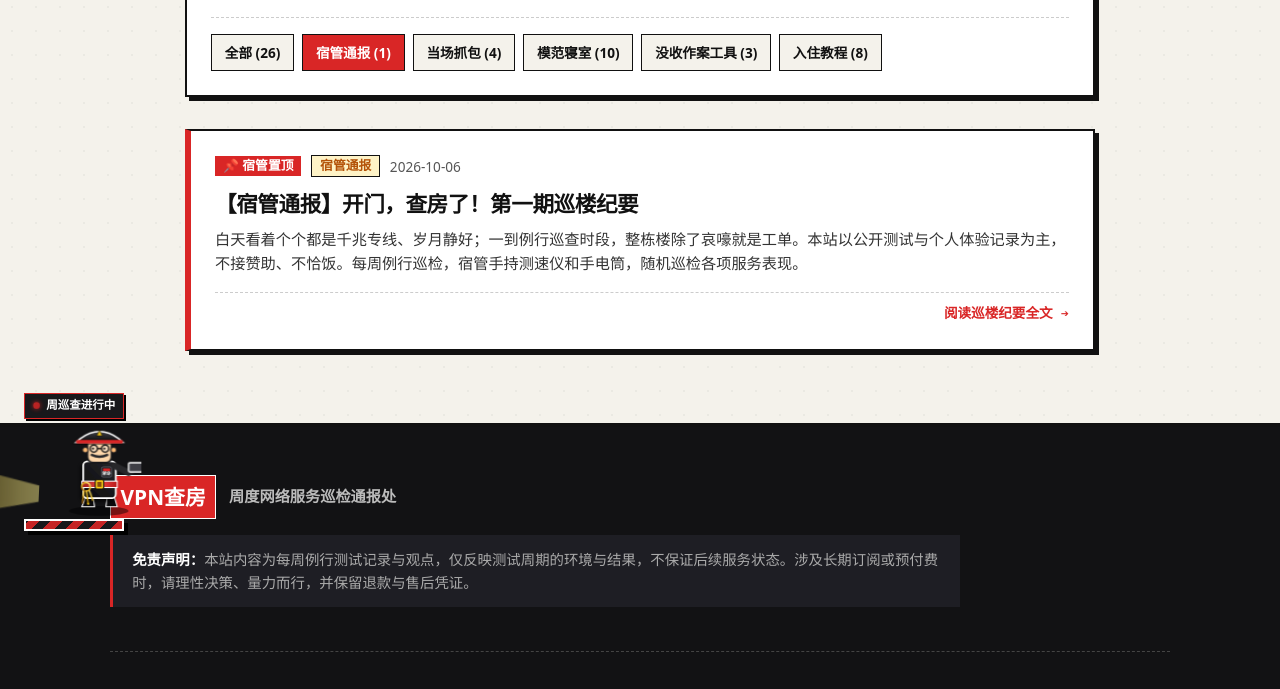
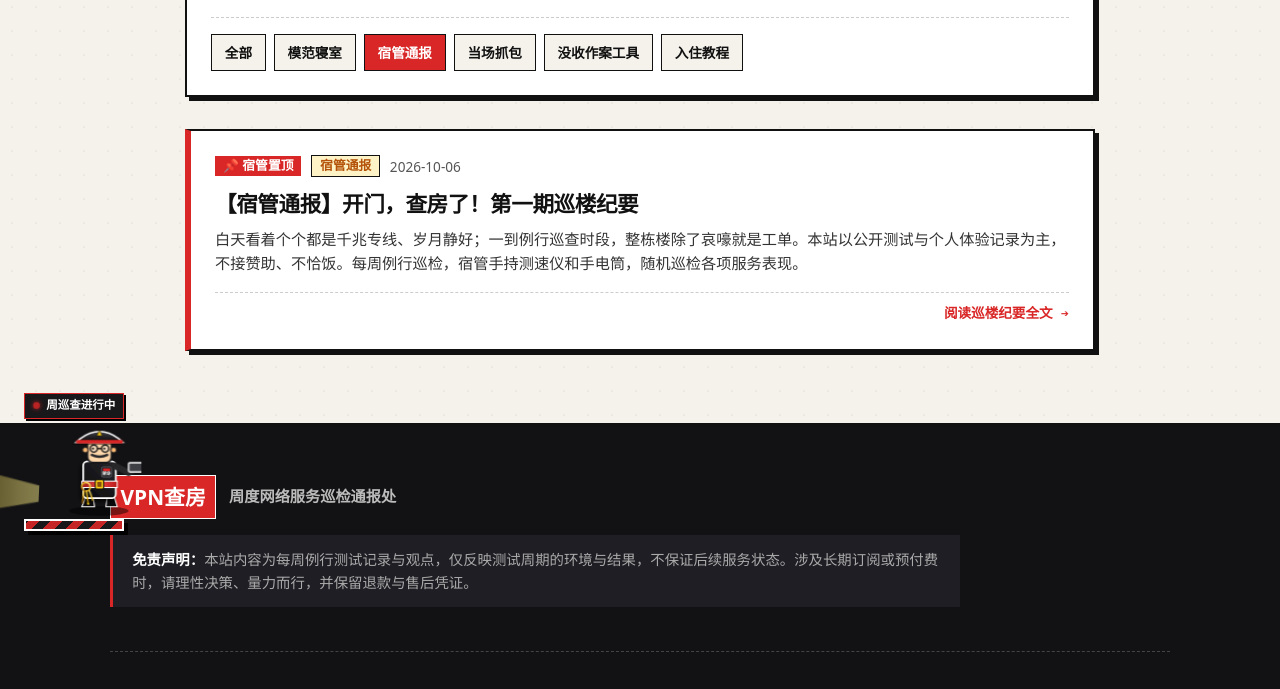
Before and after one commit to Regan7777/chafangle, an Astro site: page /category/tongbao in a window 1280 px wide. Shown: the part 245-934 px from the top of the page. Built offline with nearby package versions, Linux system fonts and the light colour scheme; Astro itself is replaced by a stand-in of ours.

Commit message:
fix: 调整分类标签顺序(模范寝室紧随全部之后)并取消所有数字计数

```diff
--- a/src/pages/category/[cat].astro
+++ b/src/pages/category/[cat].astro
@@ -34,15 +34,7 @@ const filteredPosts = allPosts
   .filter((post) => post.data.category === cat)
   .sort((a, b) => b.data.pubDate.valueOf() - a.data.pubDate.valueOf());
 
-// Counts for each category tab
-const counts = {
-  all: allPosts.length,
-  tongbao: allPosts.filter(p => p.data.category === 'tongbao').length,
-  zhuabao: allPosts.filter(p => p.data.category === 'zhuabao').length,
-  mofan: allPosts.filter(p => p.data.category === 'mofan').length,
-  meishou: allPosts.filter(p => p.data.category === 'meishou').length,
-  jiaocheng: allPosts.filter(p => p.data.category === 'jiaocheng').length,
-};
+// Category map
 ---
 
 <BaseLayout
@@ -52,16 +44,16 @@ const counts = {
   <div class="container category-page">
     <div class="page-header industrial-box">
       <span class="industrial-badge industrial-badge-red font-mono">卷宗分类</span>
-      <h1 class="page-title">{catInfo.title} ({filteredPosts.length})</h1>
+      <h1 class="page-title">{catInfo.title}</h1>
       <p class="page-intro">{catInfo.desc}</p>
 
       <div class="cat-filter-tabs font-mono">
-        <a href="/posts" class="tab-link">全部 ({counts.all})</a>
-        <a href="/category/tongbao" class={`tab-link ${cat === 'tongbao' ? 'active' : ''}`}>宿管通报 ({counts.tongbao})</a>
-        <a href="/category/zhuabao" class={`tab-link ${cat === 'zhuabao' ? 'active' : ''}`}>当场抓包 ({counts.zhuabao})</a>
-        <a href="/category/mofan" class={`tab-link ${cat === 'mofan' ? 'active' : ''}`}>模范寝室 ({counts.mofan})</a>
-        <a href="/category/meishou" class={`tab-link ${cat === 'meishou' ? 'active' : ''}`}>没收作案工具 ({counts.meishou})</a>
-        <a href="/category/jiaocheng" class={`tab-link ${cat === 'jiaocheng' ? 'active' : ''}`}>入住教程 ({counts.jiaocheng})</a>
+        <a href="/posts" class="tab-link">全部</a>
+        <a href="/category/mofan" class={`tab-link ${cat === 'mofan' ? 'active' : ''}`}>模范寝室</a>
+        <a href="/category/tongbao" class={`tab-link ${cat === 'tongbao' ? 'active' : ''}`}>宿管通报</a>
+        <a href="/category/zhuabao" class={`tab-link ${cat === 'zhuabao' ? 'active' : ''}`}>当场抓包</a>
+        <a href="/category/meishou" class={`tab-link ${cat === 'meishou' ? 'active' : ''}`}>没收作案工具</a>
+        <a href="/category/jiaocheng" class={`tab-link ${cat === 'jiaocheng' ? 'active' : ''}`}>入住教程</a>
       </div>
     </div>
 
```
Also changed, not shown: src/pages/posts/index.astro (+7 -13 lines).
